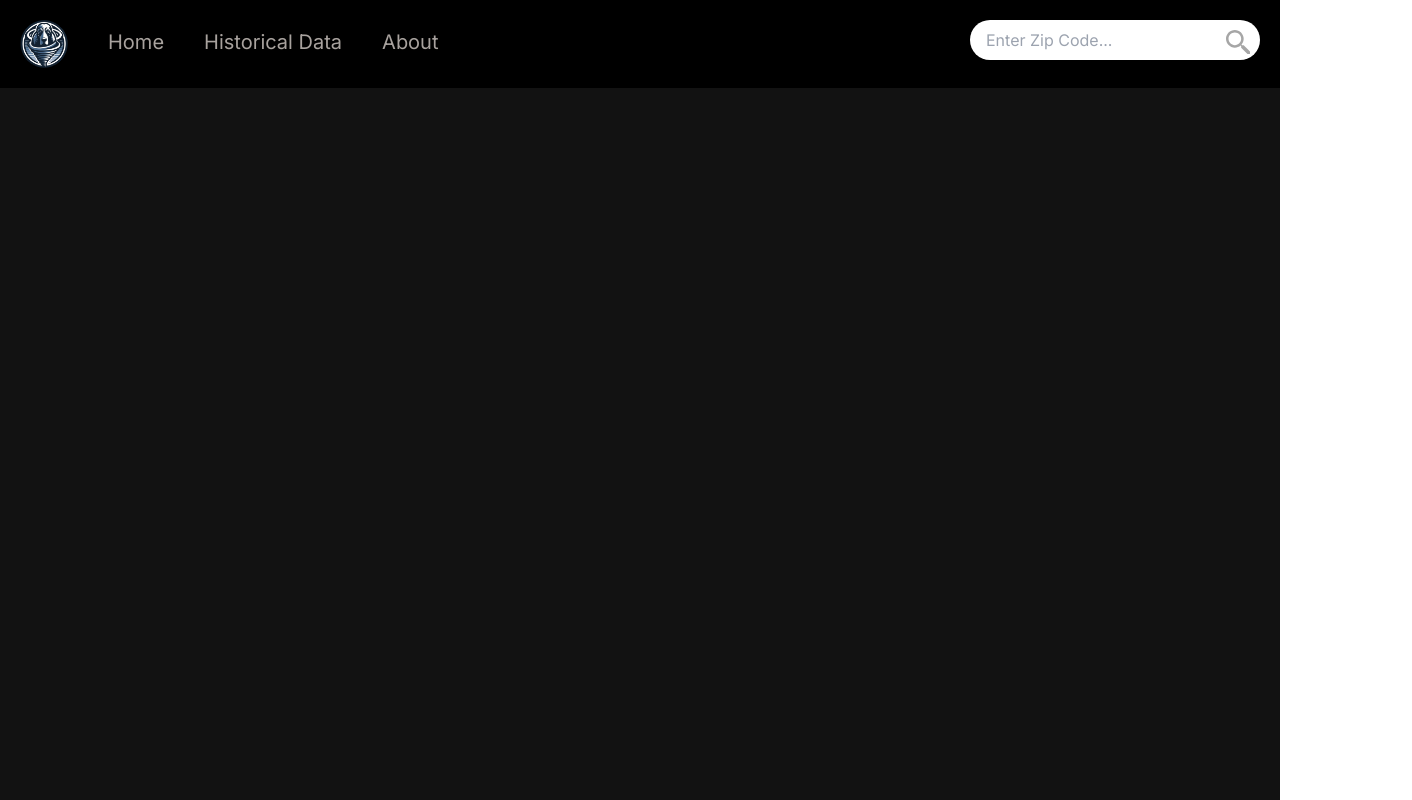
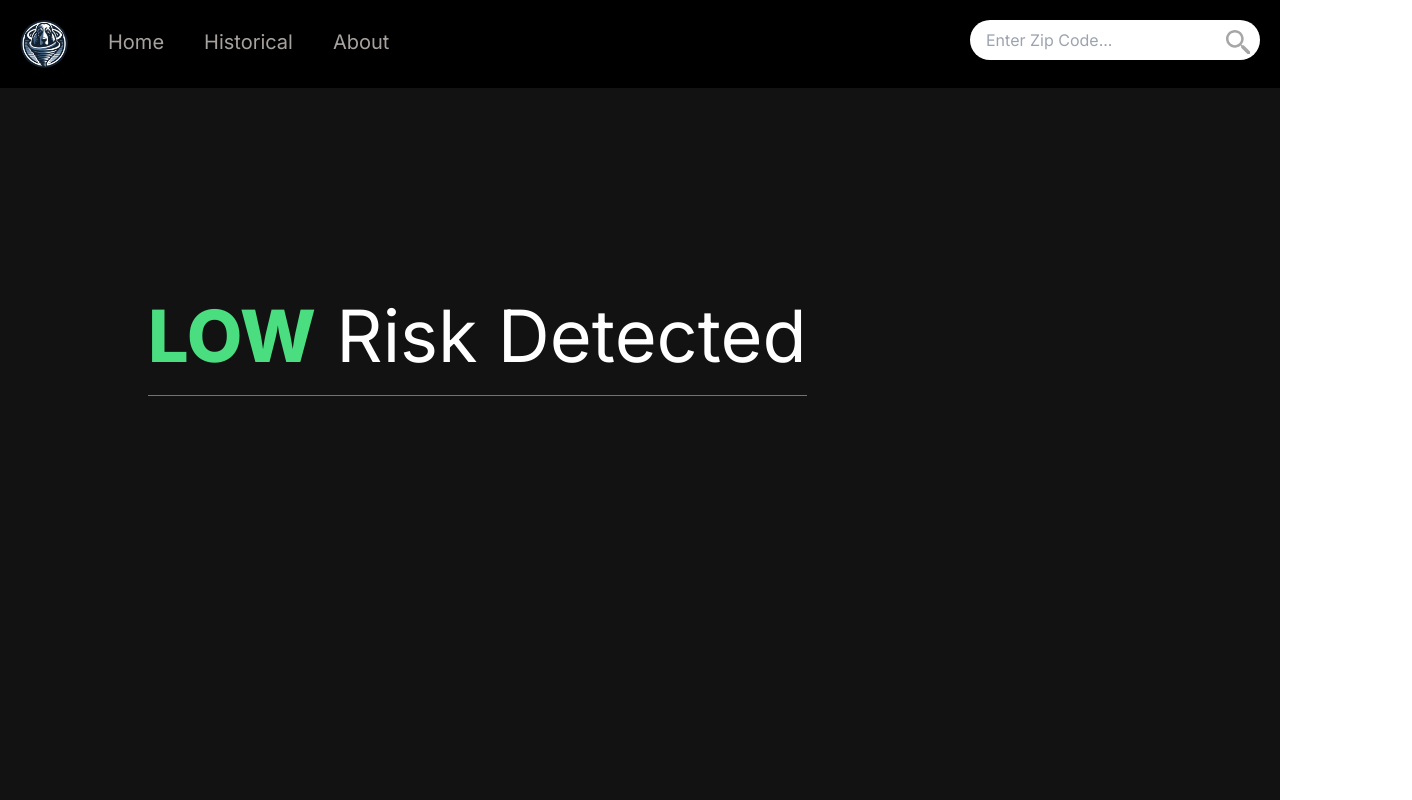
Before and after one commit to brown5lc/tornadoHound, a Next.js app: page / in a window 1280 px wide. Shown: the top 800 px of the page, 1412 px wide, since content can reach past the window. Built offline with nearby package versions, Linux system fonts and the light colour scheme.

Commit message:
added a tornado status message, currently static just for design purpouses, functionality to come later

```diff
--- a/app/NavBar.tsx
+++ b/app/NavBar.tsx
@@ -13,7 +13,7 @@ const NavBar = () => {
         Home
       </Link>
       <Link href={"/historical-data/"} className="text-xl mt-2 mr-10">
-        Historical Data
+        Historical
       </Link>
       <Link href={"/about/"} className="text-xl mt-2 mr-10">
         About
--- a/app/page.tsx
+++ b/app/page.tsx
@@ -5,6 +5,14 @@ const App: React.FC = () => {
   return (
     <div className="App">
       <title>Tornado Hound</title>
+      <div className="container mx-auto px-4 ml-28 mt-48">
+        <div className="text-7xl text-white mb-2">
+          <span className="sm:border-b border-stone-500 relative pb-4">
+            <span className="font-extrabold text-green-400">LOW</span> Risk
+            Detected
+          </span>
+        </div>
+      </div>
     </div>
   );
 };
```
